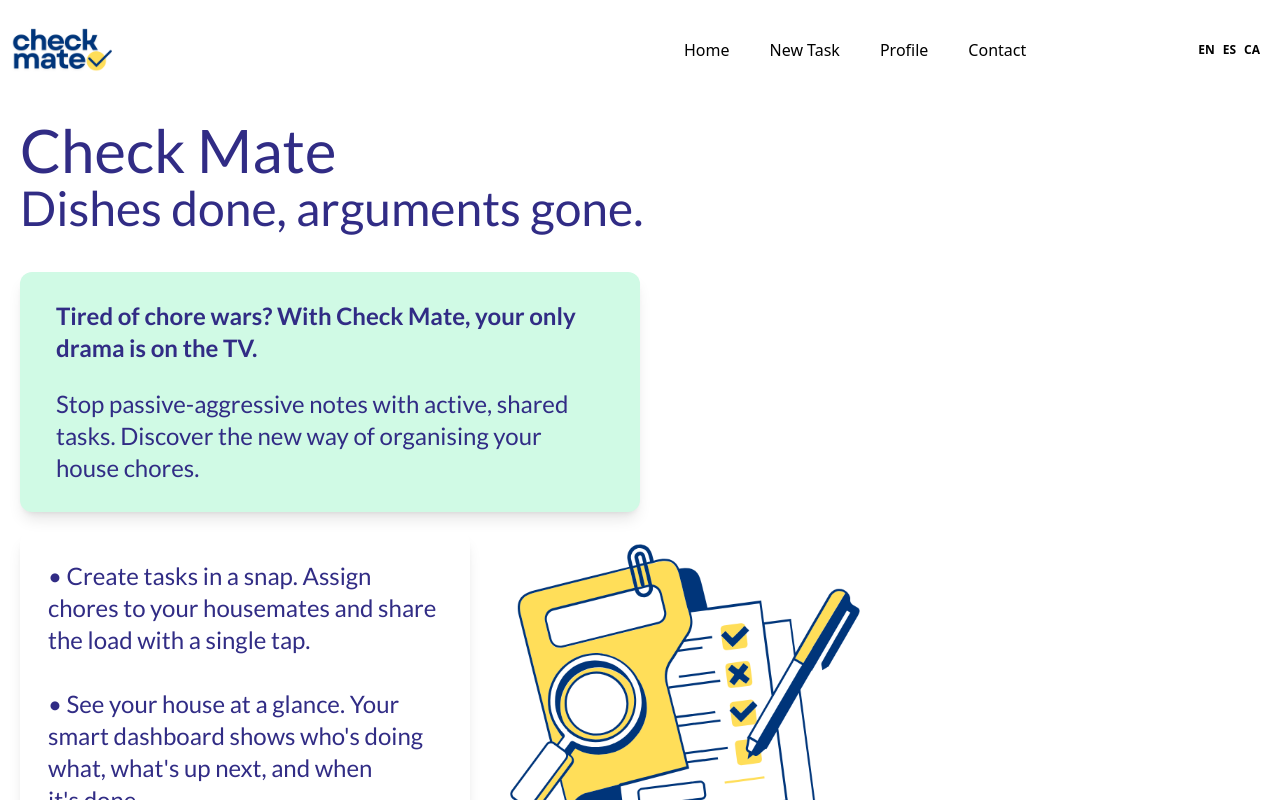
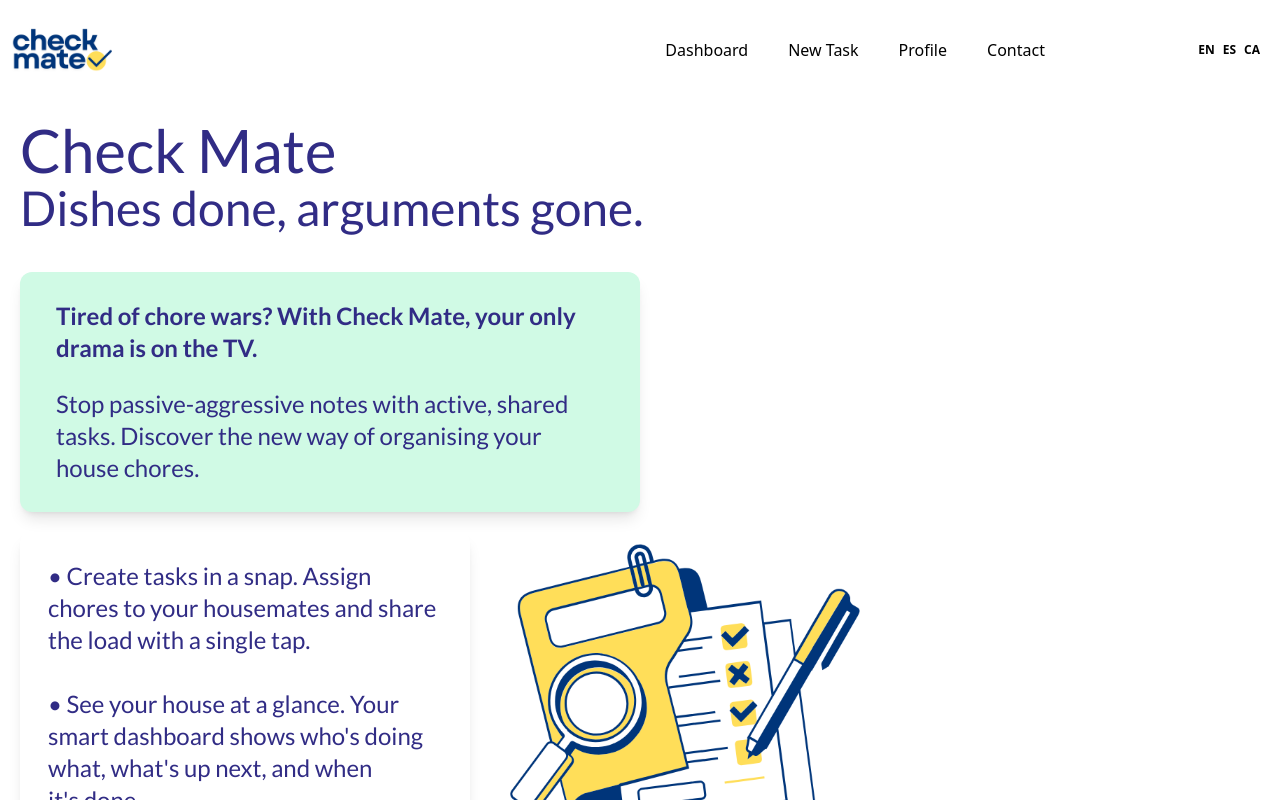
Before and after one commit to OhMyLaia/check-mate-app, a React (Vite) app in the folder frontend/: page / in a window 1280 px wide. Shown: the top 800 px of the page. Built offline with nearby package versions, Linux system fonts and the light colour scheme.

Commit message:
fixed strange hover in mobile dropdown menu

```diff
--- a/frontend/src/layout/Navbar.tsx
+++ b/frontend/src/layout/Navbar.tsx
@@ -41,7 +41,7 @@ function Navbar() {
     }, []);
 
     const links = [
-        { name: 'Home', path: '/home' },
+        { name: 'Dashboard', path: '/home' },
         { name: 'New Task', path: '/new-task' },
         // { name: 'Dashboard', path: '/dashboard'},
         { name: 'Profile', path: '/profile' },
@@ -106,7 +106,8 @@ function Navbar() {
             {isMobile && (
                 <button
                     onClick={toggleMenu}
-                    className="md:hidden w-fit text-3xl text-indigo-900 focus:outline-none transition-transform duration-300 hover:scale-110"
+                    className="md:hidden w-fit text-3xl text-indigo-900 focus:outline-none
+                    transition-transform duration-300 hover:scale-110"
                     aria-label="Toggle menu"
                 >
                     {isActive ? <FiX /> : <FiMenu />}
@@ -126,7 +127,7 @@ function Navbar() {
                     <li className='w-fit' key={link.name}>
                         <Link
                             to={link.path}
-                            className="block py-2 hover:bg-gray-100 hover:bg-opacity-20 transition-colors duration-200"
+                            className="block hover:scale-105 py-2 transition-colors duration-200"
                             onClick={() => setIsActive(false)}
                         >
                             {link.name}
```
